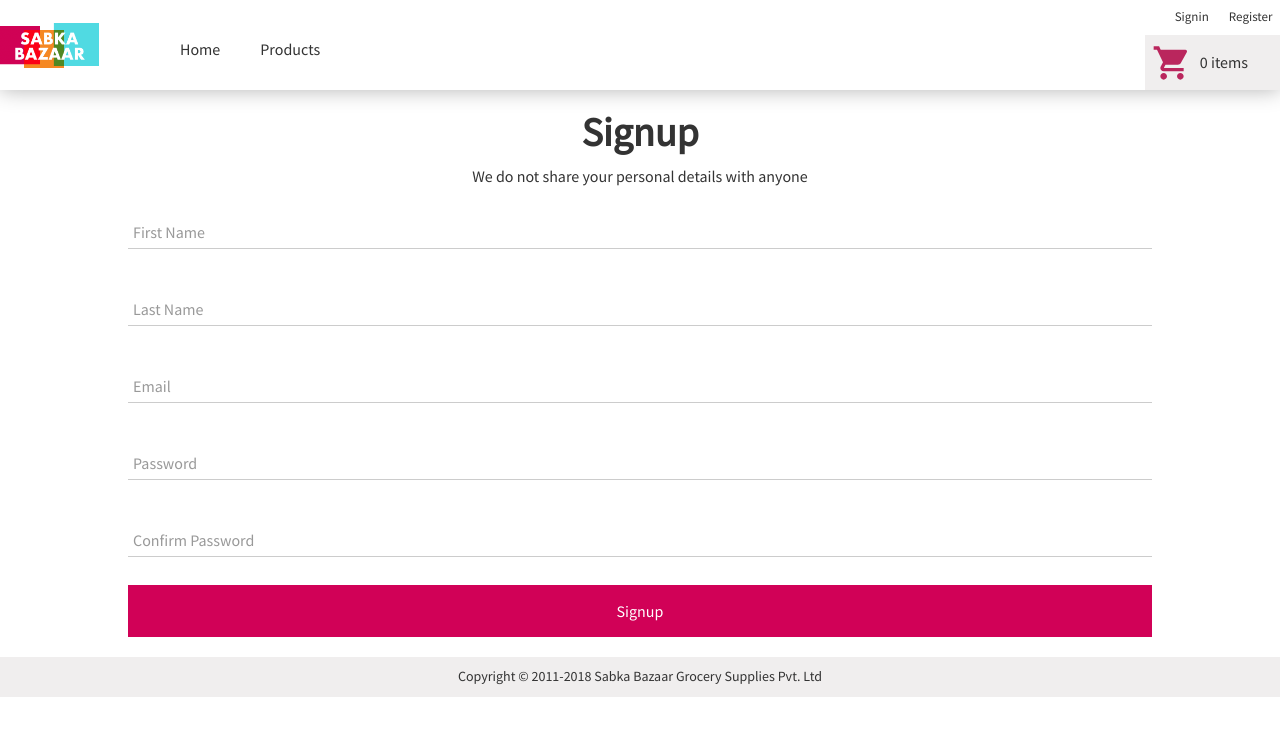
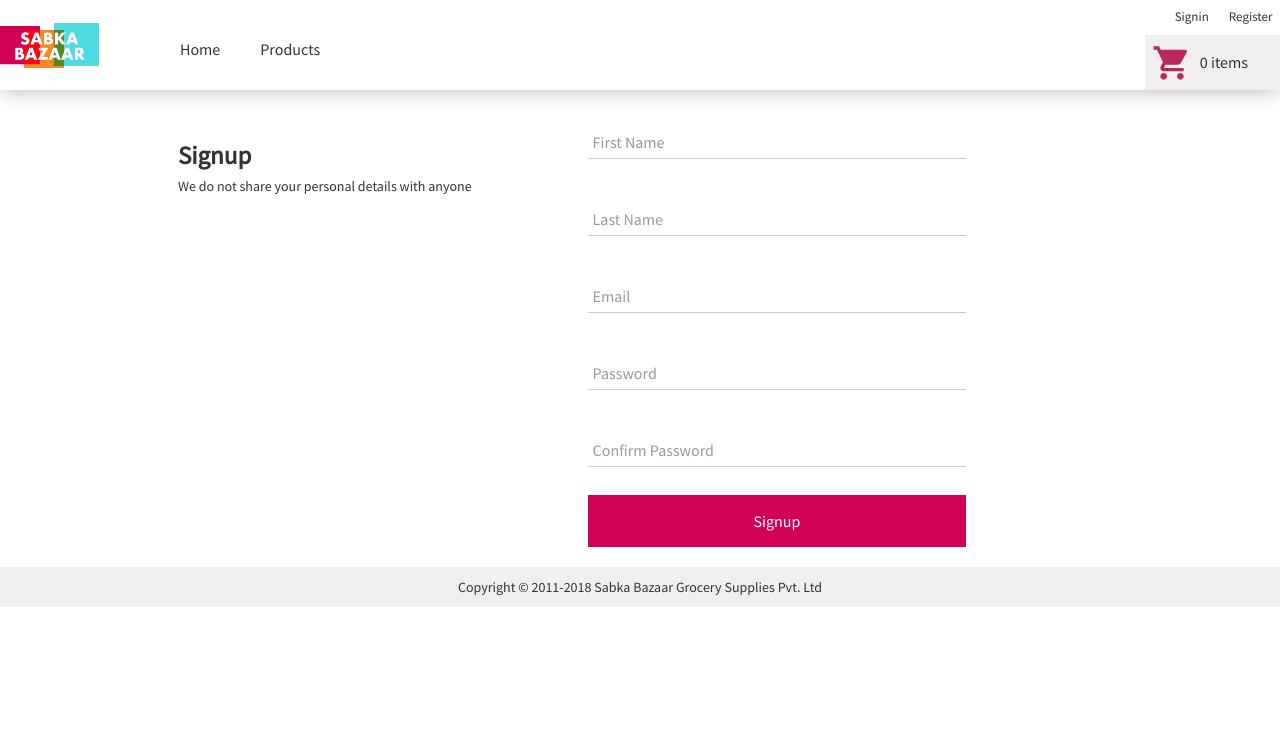
Before and after one commit to devChary/shopping-cart, a React (Create React App) app: page /signup in a window 1280 px wide. Shown: the top 736 px of the page. Built offline with nearby package versions, Linux system fonts and the light colour scheme.

Commit message:
signup and login responsive designs complete

```diff
--- a/src/components/UI/molecules/cart-header/cart-header.component.jsx
+++ b/src/components/UI/molecules/cart-header/cart-header.component.jsx
@@ -7,9 +7,11 @@ import './cart-header.styles.scss'
 const CartHeader = () => {
 
     const { cartItemsCount } = useContext(ShoppingCartContext);
+    const screenWidth = window.screen.width;
+    const cartClass = screenWidth < 1024 ? 'small' : 'large';
 
     return (
-        <header className="cart-header">
+        <header className={`cart-header ${cartClass}`}>
             <h3>My Cart</h3>
             <span> ({cartItemsCount} item)</span>
         </header>
--- a/src/components/UI/molecules/cart-header/cart-header.styles.scss
+++ b/src/components/UI/molecules/cart-header/cart-header.styles.scss
@@ -2,12 +2,20 @@
   display: flex;
   align-items: center;
   padding: 1.5rem;
+  font-size: 2rem;
+
+  span {
+    margin-left: 0.5rem;
+  }
+}
+
+.small {
   background-color: #fff;
   margin-top: 3rem;
-  font-size: 2rem;
+}
 
-
-  span {
-      margin-left: 0.5rem;
-  }
+.large {
+  background-color: #000;
+  margin-top: 0;
+  color: #fff;
 }
--- a/src/components/UI/organisms/header/header.component.jsx
+++ b/src/components/UI/organisms/header/header.component.jsx
@@ -22,8 +22,17 @@ const Header = ({ history }) => {
     const { cartItemsCount, hidden, toggleHidden } = useContext(ShoppingCartContext);
 
     const showCart = () => {
+        debugger
         const screenWidth = window.screen.width;
         if (screenWidth > 1024) {
+            debugger
+            if (!hidden) {
+                // document.body.style.backgroundColor = 'transparent';
+                document.body.style.overflow = "scroll";
+            } else {
+                // document.body.style.filter = 'blur(4px)';
+                document.body.style.overflow = "hidden";
+            }
             return toggleHidden();
         }
         history.push('/shopping-cart');
--- a/src/pages/login/login.styles.scss
+++ b/src/pages/login/login.styles.scss
@@ -1,23 +1,46 @@
 .login {
-  margin: 10px auto;
+  margin: 1rem auto;
 
   display: flex;
   flex-direction: column;
   align-items: center;
 
+  @media screen and (min-width: 1280px) {
+    flex-direction: row;
+    align-items: initial;
+    width: 100%;
+  }
+
   &__header {
     text-align: center;
+    @media screen and (min-width: 1280px) {
+      text-align: left;
+      flex: 0 0 40%;
+      margin-left: 5rem;
+      margin-top: 3.5rem;
+    }
   }
 
   &__form {
     width: 80vw;
+    @media screen and (min-width: 1280px) {
+      width: auto;
+      flex: 0 0 37%;
+    }
   }
 
   &__title {
     font-size: 4rem;
+    @media screen and (min-width: 1280px) {
+      font-size: 2.5rem;
+    }
   }
 
   &__sub-title {
     font-size: 1.6rem;
+
+    @media screen and (min-width: 1280px) {
+      font-size: 1.4rem;
+    }
   }
 }
--- a/src/pages/signup/signup.styles.scss
+++ b/src/pages/signup/signup.styles.scss
@@ -5,19 +5,43 @@
   flex-direction: column;
   align-items: center;
 
+  @media screen and (min-width: 1280px) {
+    flex-direction: row;
+    align-items: initial;
+    width: 100%;
+  }
+
   &__header {
     text-align: center;
+    @media screen and (min-width: 1280px) {
+      text-align: left;
+      flex: 0 0 40%;
+      margin-left: 5rem;
+      margin-top: 3.5rem;
+    }
   }
 
   &__form {
     width: 80vw;
+    @media screen and (min-width: 1280px) {
+      width: auto;
+      flex: 0 0 37%;
+    }
   }
 
   &__title {
     font-size: 4rem;
+
+    @media screen and (min-width: 1280px) {
+      font-size: 2.5rem;
+    }
   }
 
   &__sub-title {
     font-size: 1.6rem;
+
+    @media screen and (min-width: 1280px) {
+      font-size: 1.4rem;
+    }
   }
 }
--- a/src/providers/shopping-cart/shoppingCart.providers.jsx
+++ b/src/providers/shopping-cart/shoppingCart.providers.jsx
@@ -28,7 +28,9 @@ const ShoppingCartProvider = ({ children }) => {
         setCartItems(addItemToCart(cartItems, item))
     };
     const removeItem = item => setCartItems(removeItemFromCart(cartItems, item));
-    const toggleHidden = () => setHidden(!hidden);
+    const toggleHidden = () => {
+        setHidden(!hidden);
+    };
     const clearItemFromCart = item =>
         setCartItems(filterItemFromCart(cartItems, item));
 
```
